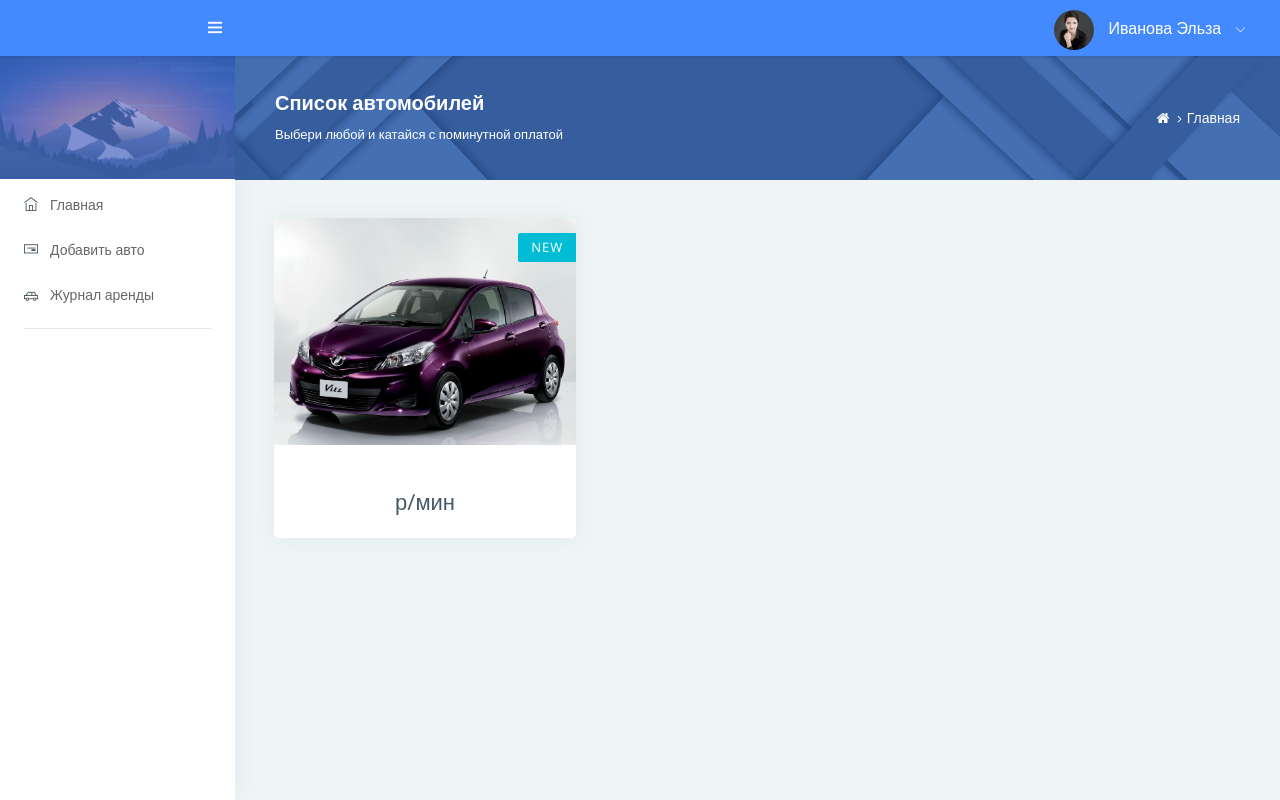
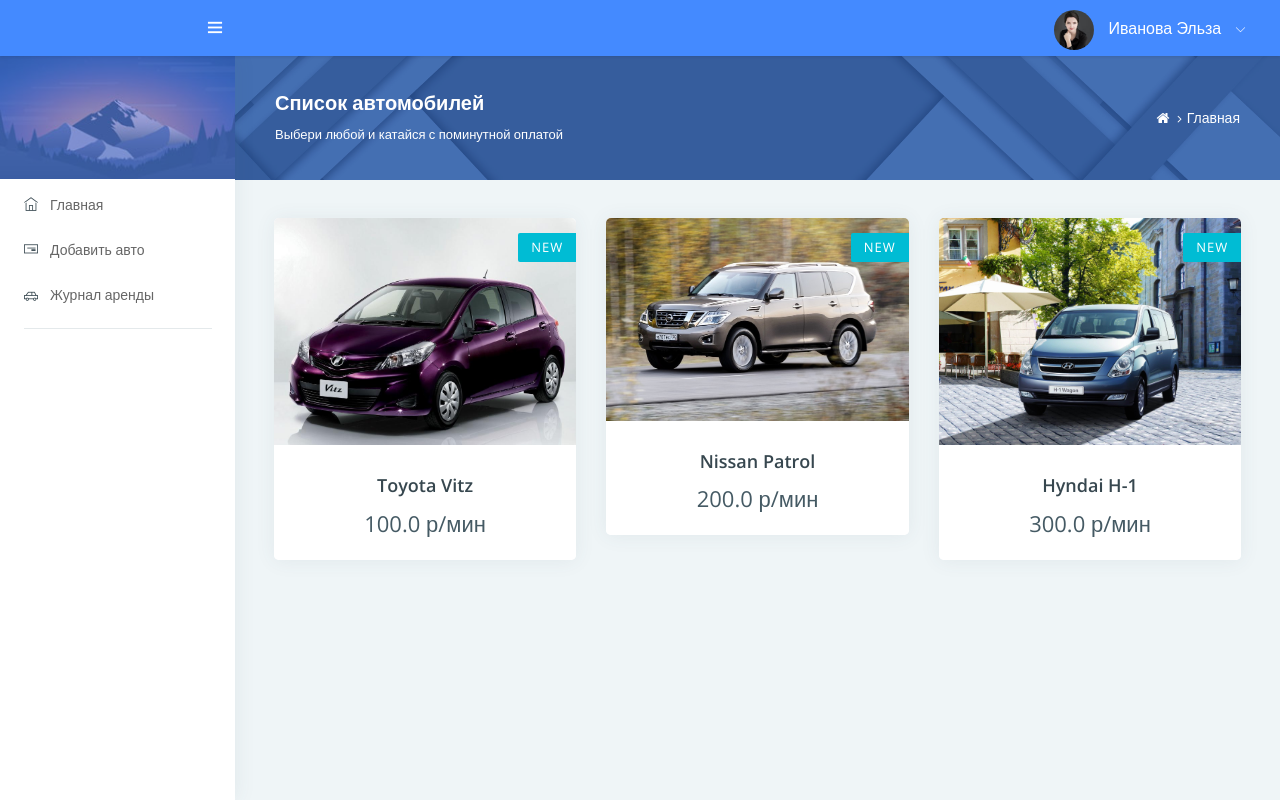
Before and after one commit to vold73/carsharing, a Flask app: page / in a window 1280 px wide. Run offline with Flask 2, Linux system fonts and the light colour scheme; data comes from the database, SQL or seed files in the repository; some libraries are stand-ins or nearby versions.

Commit message:
Main page

```diff
--- a/app/templates/index.html
+++ b/app/templates/index.html
@@ -214,6 +214,7 @@
                                     <div class="page-body">
 
                                         <div class="row">
+                                            {% for auto in auto_list %}
                                             <div class="col-xl-4 col-md-6 col-sm-6 col-xs-12">
                                                 <div class="card prod-view">
                                                     <div class="prod-item text-center">
@@ -233,20 +234,21 @@
                                                                 </button>
                                                             </div>
                                                             <a href="#!" class="hvr-shrink">
-                                                                <img src="/assets/images/auto/auto1_1.jpg"
-                                                                    class="img-fluid o-hidden" alt="auto1.jpg">
+                                                                <img src="/assets/images/auto/{{ auto.img_url1 }}"
+                                                                    class="img-fluid o-hidden" alt="{{ auto.img_url1 }}">
                                                             </a>
                                                             <div class="p-new"><a href=""> New </a></div>
                                                         </div>
                                                         <div class="prod-info">
-                                                            <a href="#!" class="txt-muted">
-                                                                <h4>{{ name_auto }}</h4>
+                                                            <a href="/auto_detail/{{ auto.id }}" class="txt-muted">
+                                                                <h4>{{ auto.title }}</h4>
                                                             </a>
-                                                            <span class="prod-price">{{ rent_price }} р/мин</span>
+                                                            <span class="prod-price">{{ auto.price }} р/мин</span>
                                                         </div>
                                                     </div>
                                                 </div>
                                             </div>
+                                            {% endfor %}
                                         </div>
 
                                     </div>
--- a/app/views.py
+++ b/app/views.py
@@ -10,13 +10,13 @@
     # Получаем все записи из таблицы Auto
     auto_list = Auto.query.all()
 
-    # Получаем все записи из таблицы User
-    user_list = User.query.all()
+    # Получаем все записи из таблицы User (пока не обрабатываем)
+    # user_list = User.query.all()
 
     # Полученные наборы передаем в контекст
     context = {
-        'auto_list': auto_list,
-        'user_list': user_list,
+        'auto_list': auto_list
+    #    'user_list': user_list,
     }
 
     return render_template('index.html', **context)
```
